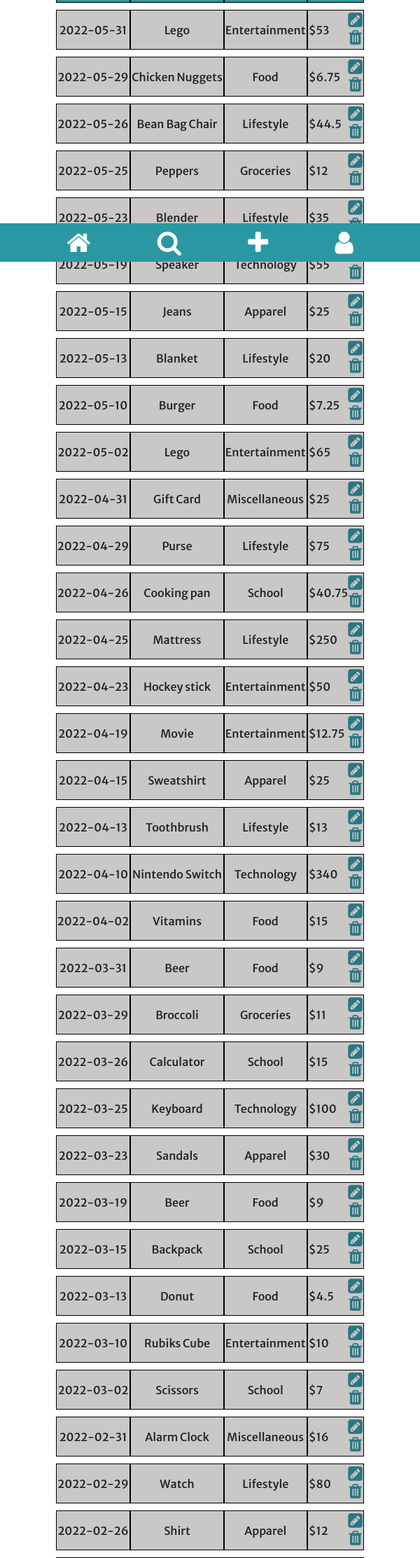
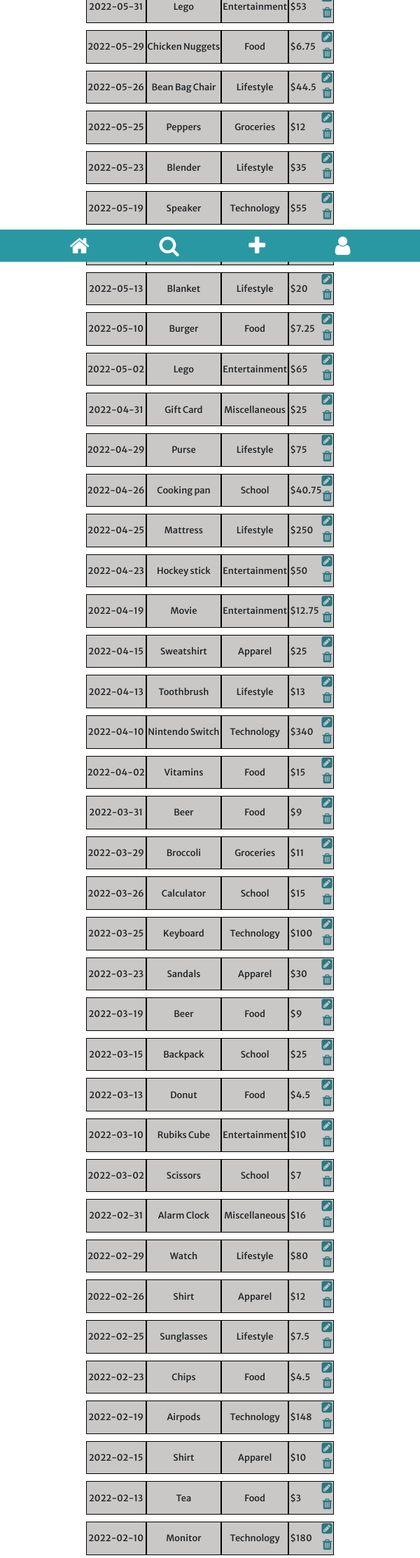
Before and after one commit to wesleychuu/acit2911_expense_tracker_app, a Flask app: page /home in a window 600 px wide. Shown: the part 426-2652 px from the top of the page at 70% size. Run offline with Flask 2, Linux system fonts and the light colour scheme; a user stored in the database is signed in; data comes from the database, SQL or seed files in the repository; some libraries are stand-ins or nearby versions.

Commit message:
Edited media query for mobile view

```diff
--- a/static/app.css
+++ b/static/app.css
@@ -21,7 +21,9 @@ header {
     background-color: var(--header-footer);
     text-align: center;
     padding: 20px;
-    position: sticky;
+    position: fixed;
+    left: 0;
+    right: 0;
     top: 0;
     z-index: 99999;
 }
@@ -40,13 +42,15 @@ main {
     align-items: center;
     justify-content: center;
     min-height: calc(100vh - 97.6px - 55px);
+    margin-bottom: 60px;
 }
 
 footer {
-    position: sticky;
+    position: fixed;
+    left: 0;
+    right: 0;
     bottom: 0;
     height: 55px;
-    width: 100%;
     background-color: var(--header-footer);
 }
 
@@ -67,11 +71,33 @@ a:hover {
     cursor: pointer;
 }
 
+@media screen and (max-width: 600px) {
+    h1 {
+        font-size: 1.7rem;
+    }
 
-@media screen and (min-width: 600px) {
-    html {
-        width: 100%;
-        margin: auto;
-        overflow-x: hidden;
+    .icons {
+        font-size: 1.9rem;
+    }
+
+    main {
+        min-height: calc(100vh - 72.64px - 45.61px);
+        margin-top: 58px;
+    }
+
+    header {
+        height: max-content;
+        position: fixed;
+        left: 0;
+        right: 0;
+        top: 0;
+    }
+
+    footer {
+        height: max-content;
+        position: fixed;
+        bottom: 0;
+        left: 0;
+        right: 0;
     }
 }
--- a/static/home.css
+++ b/static/home.css
@@ -3,6 +3,10 @@
     --content-txt: #297782;
     --header-txt: #FFFFFF;
     --main-font: 'Merriweather Sans', sans-serif;
+}
+
+main {
+    margin-top: 100px;
 }
 
 .filter-tabs {
@@ -95,3 +99,40 @@ span,
     width: 96.5%;
     z-index: 2;
 }
+
+@media screen and (max-width: 600px) {
+    html {
+        width: 100vw;
+    }
+    main {
+        width: max-content;
+        margin-right: auto;
+        margin-left: auto;
+        overflow: scroll;
+        margin-bottom: 60px;
+    }
+
+    .expense-cards {
+        display: block;
+        overflow: scroll;
+        width: max-content;
+        font-size: 0.8rem;
+    }
+
+    .icons {
+        font-size: 1.9rem;
+    }
+
+    .filter-tabs {
+        font-size: 0.8rem;
+    }
+
+    .total-expense {
+        font-size: 1rem;
+    }
+
+    .fa-pencil-square,
+    .fa-trash {
+    font-size: 1.1rem;
+    }
+}
```
Also changed, not shown: static/search.css (added, +42 -0 lines).
